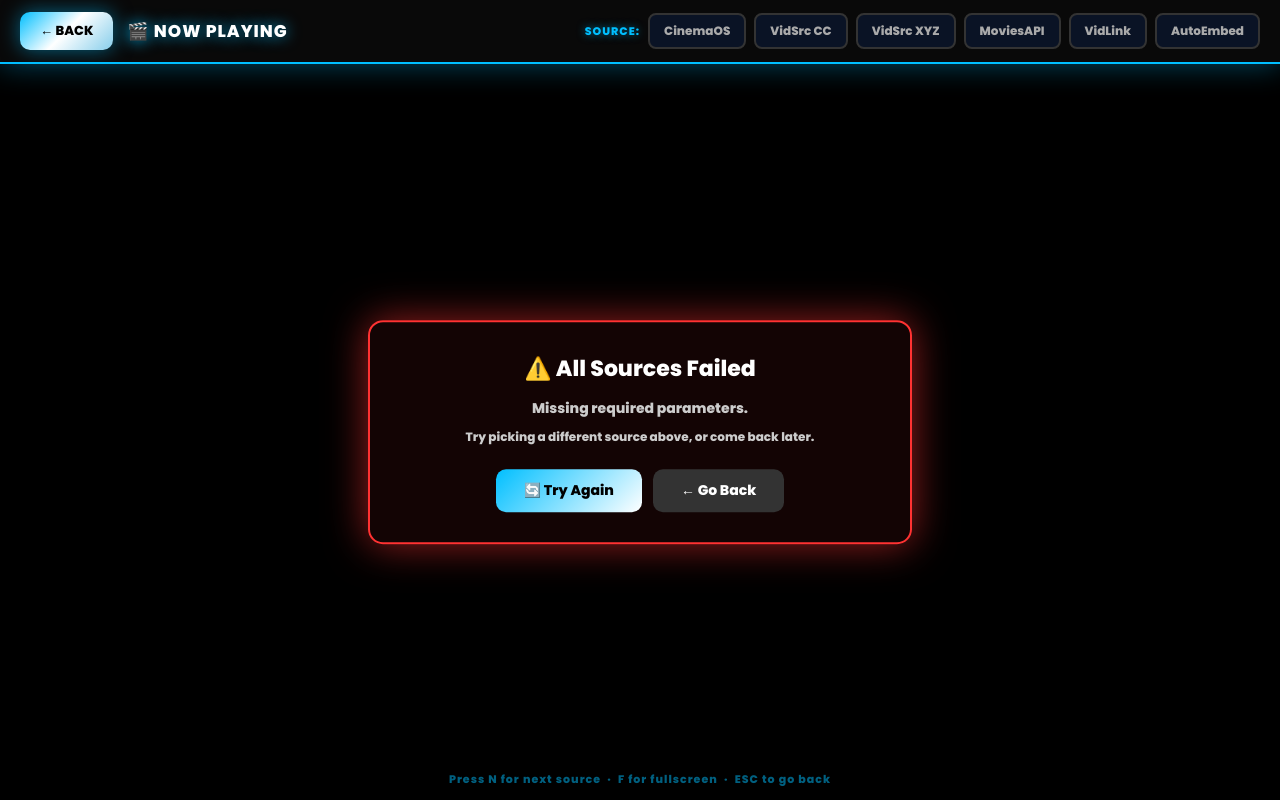
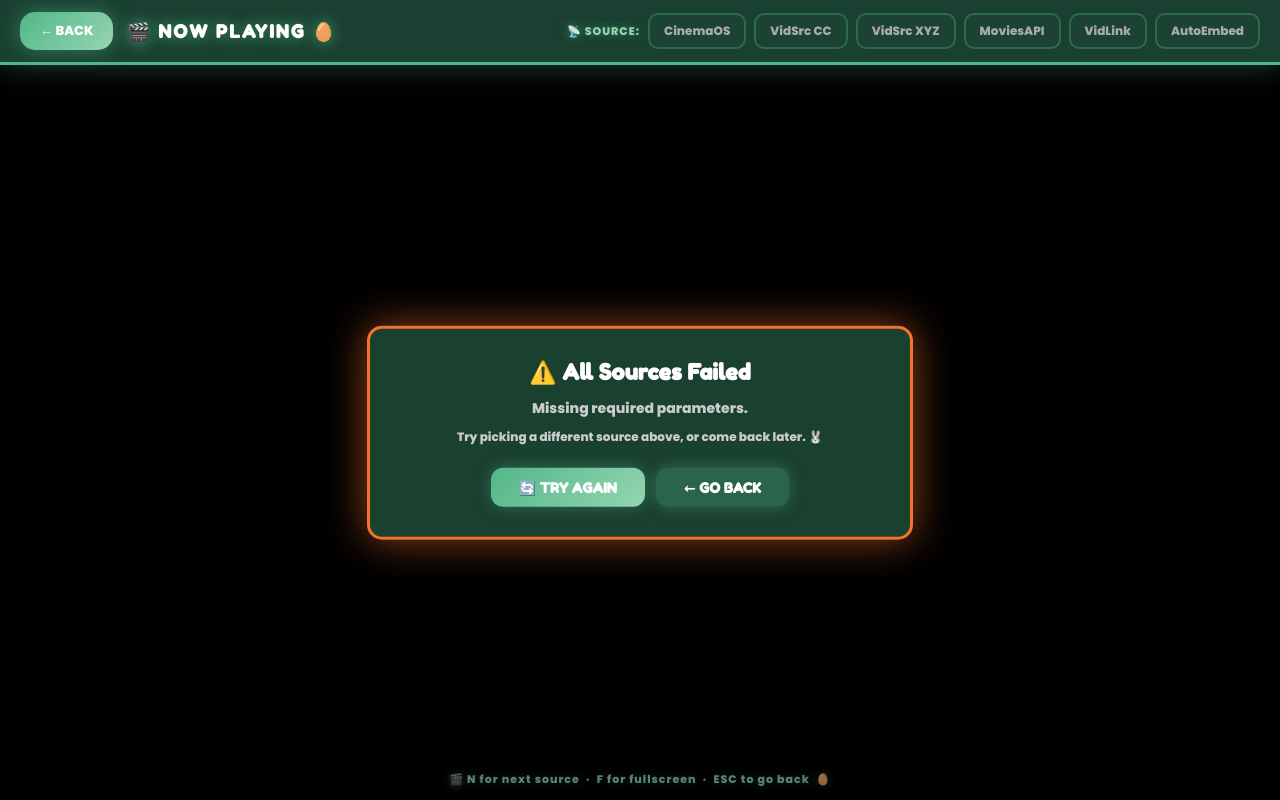
Before and after one commit to DeviousDerrick/aurababymediarebirth, a website: page public/tvplayer.html in a window 1280 px wide. Drawn offline with Linux system fonts and the light colour scheme.

Commit message:
Revamp tvplayer.html for Easter theme
Updated the player page for Easter with new styles and titles.

```diff
--- a/public/tvplayer.html
+++ b/public/tvplayer.html
@@ -3,27 +3,30 @@
 <head>
   <meta charset="UTF-8">
   <meta name="viewport" content="width=device-width, initial-scale=1">
-  <title>Player | AuraBaby</title>
-  <link href="https://fonts.googleapis.com/css2?family=Poppins:wght@800&display=swap" rel="stylesheet">
+  <title>🥚 Player | AuraBaby Easter 🐰</title>
+  <link href="https://fonts.googleapis.com/css2?family=Fredoka+One&family=Poppins:wght@800&display=swap" rel="stylesheet">
   <style>
     html, body {
-      margin: 0; padding: 0;
-      width: 100%; height: 100%;
-      background: #000;
-      display: flex; flex-direction: column;
+      margin: 0;
+      padding: 0;
+      width: 100%;
+      height: 100%;
+      background: linear-gradient(180deg, #1a1a2e 0%, #0f3027 50%, #1b4332 100%);
+      display: flex;
+      flex-direction: column;
       font-family: 'Poppins', sans-serif;
       font-weight: 800;
       overflow: hidden;
     }
 
     .player-header {
-      background: rgba(10, 10, 10, 0.95);
+      background: rgba(27, 67, 50, 0.95);
       padding: 12px 20px;
       display: flex;
       justify-content: space-between;
       align-items: center;
-      border-bottom: 2px solid #00bfff;
-      box-shadow: 0 0 30px rgba(0, 191, 255, 0.4);
+      border-bottom: 3px solid #52b788;
+      box-shadow: 0 0 30px rgba(82, 183, 136, 0.4);
       z-index: 1000;
       flex-wrap: wrap;
       gap: 10px;
@@ -37,26 +40,27 @@
 
     .player-header h1 {
       color: white;
-      font-size: 17px;
+      font-family: 'Fredoka One', cursive;
+      font-size: 18px;
       margin: 0;
-      font-weight: 800;
+      font-weight: 900;
       text-transform: uppercase;
-      text-shadow: 0 0 15px rgba(0, 191, 255, 0.8);
-      letter-spacing: 1px;
+      text-shadow: 0 0 15px rgba(82, 183, 136, 0.8);
+      letter-spacing: 2px;
       white-space: nowrap;
     }
 
     .back-button {
-      background: linear-gradient(135deg, #00bfff 0%, #fff 50%, #87ceeb 100%);
-      color: black;
+      background: linear-gradient(135deg, #52b788, #95d5b2);
+      color: white;
       border: none;
       padding: 9px 20px;
-      border-radius: 10px;
+      border-radius: 15px;
       font-weight: 800;
       cursor: pointer;
       transition: all 0.3s;
       text-transform: uppercase;
-      box-shadow: 0 0 20px rgba(0, 191, 255, 0.5);
+      box-shadow: 0 0 20px rgba(82, 183, 136, 0.5);
       white-space: nowrap;
       font-family: 'Poppins', sans-serif;
       font-size: 13px;
@@ -64,10 +68,9 @@
 
     .back-button:hover {
       transform: translateY(-2px);
-      box-shadow: 0 0 30px rgba(0, 191, 255, 0.8);
+      box-shadow: 0 0 30px rgba(82, 183, 136, 0.8);
     }
 
-    /* SOURCE SELECTOR */
     .source-selector {
       display: flex;
       align-items: center;
@@ -76,20 +79,21 @@
     }
 
     .source-label {
-      color: #00bfff;
+      color: #95d5b2;
       font-size: 11px;
       text-transform: uppercase;
       letter-spacing: 1px;
       white-space: nowrap;
-      text-shadow: 0 0 8px rgba(0,191,255,0.6);
+      text-shadow: 0 0 8px rgba(82, 183, 136, 0.6);
+      font-weight: 900;
     }
 
     .source-btn {
-      background: rgba(10, 20, 40, 0.9);
+      background: rgba(27, 67, 50, 0.9);
       color: #aaa;
-      border: 2px solid #333;
+      border: 2px solid #2d6a4f;
       padding: 7px 14px;
-      border-radius: 8px;
+      border-radius: 10px;
       font-weight: 800;
       font-family: 'Poppins', sans-serif;
       font-size: 12px;
@@ -99,17 +103,16 @@
     }
 
     .source-btn:hover {
-      border-color: #00bfff;
+      border-color: #52b788;
       color: #fff;
-      box-shadow: 0 0 15px rgba(0, 191, 255, 0.5);
+      box-shadow: 0 0 15px rgba(82, 183, 136, 0.5);
     }
 
     .source-btn.active {
-      background: linear-gradient(135deg, #00bfff 0%, #fff 50%, #87ceeb 100%);
-      color: #000;
+      background: linear-gradient(135deg, #52b788, #95d5b2);
+      color: white;
       border-color: #fff;
-      box-shadow: 0 0 20px rgba(0, 191, 255, 0.8),
-                  0 0 40px rgba(255,255,255,0.4);
+      box-shadow: 0 0 20px rgba(82, 183, 136, 0.8);
     }
 
     .source-btn.failed {
@@ -119,17 +122,16 @@
     }
 
     .source-btn.loading-src {
-      border-color: #ffaa00;
-      color: #ffaa00;
+      border-color: #f9c74f;
+      color: #f9c74f;
       animation: srcPulse 1s ease-in-out infinite;
     }
 
     @keyframes srcPulse {
-      0%, 100% { box-shadow: 0 0 10px rgba(255,170,0,0.4); }
-      50%       { box-shadow: 0 0 25px rgba(255,170,0,0.9); }
+      0%, 100% { box-shadow: 0 0 10px rgba(249, 199, 79, 0.4); }
+      50% { box-shadow: 0 0 25px rgba(249, 199, 79, 0.9); }
     }
 
-    /* PLAYER */
     .player-container {
       flex: 1;
       position: relative;
@@ -142,86 +144,110 @@
 
     iframe {
       position: absolute;
-      top: 0; left: 0;
-      width: 100%; height: 100%;
+      top: 0;
+      left: 0;
+      width: 100%;
+      height: 100%;
       border: none;
       background: #000;
     }
 
     .loading {
       position: absolute;
-      top: 50%; left: 50%;
+      top: 50%;
+      left: 50%;
       transform: translate(-50%, -50%);
       color: white;
       font-size: 18px;
       text-align: center;
       font-weight: 800;
       z-index: 100;
-      background: rgba(0,0,0,0.85);
+      background: rgba(27, 67, 50, 0.85);
       padding: 30px 40px;
       border-radius: 15px;
-      border: 2px solid #00bfff;
-      box-shadow: 0 0 40px rgba(0, 191, 255, 0.6);
+      border: 3px solid #52b788;
+      box-shadow: 0 0 40px rgba(82, 183, 136, 0.6);
       display: flex;
       flex-direction: column;
       align-items: center;
     }
 
     .loading-spinner {
-      border: 5px solid #333;
-      border-top: 5px solid #00bfff;
+      border: 5px solid #1b4332;
+      border-top: 5px solid #f9c74f;
       border-radius: 50%;
-      width: 50px; height: 50px;
+      width: 50px;
+      height: 50px;
       animation: spin 1s linear infinite;
       margin: 15px auto;
-      box-shadow: 0 0 30px rgba(0, 191, 255, 0.6);
+      box-shadow: 0 0 30px rgba(249, 199, 79, 0.6);
     }
 
     @keyframes spin {
-      0%   { transform: rotate(0deg); }
+      0% { transform: rotate(0deg); }
       100% { transform: rotate(360deg); }
     }
 
-    .loading p { margin: 5px 0; }
-    .loading .src-name { color: #00bfff; font-size: 14px; }
+    .loading p {
+      margin: 5px 0;
+    }
+
+    .loading .src-name {
+      color: #95d5b2;
+      font-family: 'Fredoka One', cursive;
+      font-size: 14px;
+    }
 
     .error-message {
       display: none;
       position: absolute;
-      top: 50%; left: 50%;
+      top: 50%;
+      left: 50%;
       transform: translate(-50%, -50%);
-      background: rgba(20, 5, 5, 0.97);
+      background: rgba(27, 67, 50, 0.97);
       color: white;
       padding: 30px;
       border-radius: 15px;
       text-align: center;
       max-width: 480px;
       width: 90%;
-      border: 2px solid #ff3232;
-      box-shadow: 0 0 40px rgba(255, 50, 50, 0.6);
+      border: 3px solid #f3722c;
+      box-shadow: 0 0 40px rgba(243, 114, 44, 0.6);
       z-index: 101;
     }
 
-    .error-message h2 { margin: 0 0 12px; font-size: 22px; }
-    .error-message p  { margin: 8px 0; line-height: 1.6; font-size: 14px; color: #ccc; }
+    .error-message h2 {
+      margin: 0 0 12px;
+      font-size: 22px;
+      font-family: 'Fredoka One', cursive;
+    }
+
+    .error-message p {
+      margin: 8px 0;
+      line-height: 1.6;
+      font-size: 14px;
+      color: #ccc;
+    }
 
     .retry-button {
-      background: linear-gradient(135deg, #00bfff, #fff);
-      color: black;
+      background: linear-gradient(135deg, #52b788, #95d5b2);
+      color: white;
       border: none;
       padding: 11px 28px;
-      border-radius: 10px;
+      border-radius: 12px;
       font-weight: 800;
-      font-family: 'Poppins', sans-serif;
+      font-family: 'Fredoka One', cursive;
       cursor: pointer;
       margin-top: 14px;
       transition: all 0.3s;
       font-size: 14px;
+      text-transform: uppercase;
+      box-shadow: 0 0 15px rgba(82, 183, 136, 0.4);
     }
 
     .retry-button:hover {
       transform: scale(1.05);
-      box-shadow: 0 0 20px rgba(0,191,255,0.8);
+      box-shadow: 0 0 25px rgba(82, 183, 136, 0.8);
     }
 
     .hint {
@@ -229,18 +255,31 @@
       bottom: 12px;
       left: 50%;
       transform: translateX(-50%);
-      color: rgba(0,191,255,0.5);
+      color: rgba(149, 213, 178, 0.6);
       font-size: 11px;
       pointer-events: none;
       z-index: 999;
       letter-spacing: 1px;
+      text-shadow: 0 0 10px rgba(82, 183, 136, 0.3);
     }
 
     @media (max-width: 600px) {
-      .player-header { padding: 10px 12px; }
-      .player-header h1 { font-size: 13px; }
-      .source-btn { font-size: 11px; padding: 6px 10px; }
-      .source-label { display: none; }
+      .player-header {
+        padding: 10px 12px;
+      }
+
+      .player-header h1 {
+        font-size: 13px;
+      }
+
+      .source-btn {
+        font-size: 11px;
+        padding: 6px 10px;
+      }
+
+      .source-label {
+        display: none;
+      }
     }
   </style>
 </head>
@@ -249,11 +288,11 @@
   <div class="player-header">
     <div class="header-left">
       <button class="back-button" onclick="window.history.back()">← BACK</button>
-      <h1 id="playerTitle">Loading...</h1>
+      <h1 id="playerTitle">🥚 Playing...</h1>
     </div>
 
     <div class="source-selector">
-      <span class="source-label">SOURCE:</span>
+      <span class="source-label">📡 SOURCE:</span>
       <button class="source-btn" data-index="0">CinemaOS</button>
       <button class="source-btn" data-index="1">VidSrc CC</button>
       <button class="source-btn" data-index="2">VidSrc XYZ</button>
@@ -266,27 +305,27 @@
   <div class="player-container">
     <div class="loading" id="loading">
       <div class="loading-spinner"></div>
-      <p>Loading player...</p>
+      <p>🥚 Loading your movie...</p>
       <p class="src-name" id="loadingSrcName"></p>
     </div>
 
     <div class="error-message" id="errorMessage">
       <h2>⚠️ All Sources Failed</h2>
       <p id="errorText">Unable to load any video source.</p>
-      <p style="font-size:12px;">Try picking a different source above, or come back later.</p>
+      <p style="font-size:12px;">Try picking a different source above, or come back later. 🐰</p>
       <button class="retry-button" onclick="tryProvider(0)">🔄 Try Again</button>
-      <button class="retry-button" onclick="window.history.back()" style="margin-left:8px; background: #333; color:#fff;">← Go Back</button>
+      <button class="retry-button" onclick="window.history.back()" style="margin-left:8px; background: rgba(82, 183, 136, 0.3);">← Go Back</button>
     </div>
 
     <iframe
       id="player"
       allowfullscreen
       allow="autoplay; fullscreen; picture-in-picture; encrypted-media"
-      sandbox="allow-same-origin allow-scripts allow-forms allow-pointer-lock allow-popups allow-modals allow-orientation-lock allow-popups-to-escape-sandbox allow-presentation allow-top-navigation allow-top-navigation-by-user-activation"
+      sandbox="allow-same-origin allow-scripts allow-forms allow-pointer-lock allow-popups allow-modals allow-orientation-lock allow-popups-to-escape-sandbox allow-presentation allow-top-navigation"
     ></iframe>
   </div>
 
-  <div class="hint">Press N for next source &nbsp;·&nbsp; F for fullscreen &nbsp;·&nbsp; ESC to go back</div>
+  <div class="hint">🎬 N for next source &nbsp;·&nbsp; F for fullscreen &nbsp;·&nbsp; ESC to go back &nbsp;🥚</div>
 
   <script>
     const params   = new URLSearchParams(window.location.search);
@@ -305,42 +344,36 @@
 
     const PROVIDERS = [
       {
-        // CinemaOS - premium quality multi-server player
         name: "CinemaOS",
         url: () => type === "movie"
           ? `https://cinemaos.tech/player/${id}`
           : `https://cinemaos.tech/player/${id}/${season}/${episode}`
       },
       {
-        // vidsrc.cc - next gen, clean, multi-server, subtitles
         name: "vidsrc.cc",
         url: () => type === "movie"
           ? `https://vidsrc.cc/v2/embed/movie/${id}`
           : `https://vidsrc.cc/v2/embed/tv/${id}/${season}/${episode}`
       },
       {
-        // vidsrc.xyz - reliable, tmdb-based, minimal ads
         name: "vidsrc.xyz",
         url: () => type === "movie"
           ? `https://vidsrc.xyz/embed/movie?tmdb=${id}`
           : `https://vidsrc.xyz/embed/tv?tmdb=${id}&season=${season}&episode=${episode}`
       },
       {
-        // moviesapi.club - very clean player, great coverage
         name: "MoviesAPI",
         url: () => type === "movie"
           ? `https://moviesapi.club/movie/${id}`
           : `https://moviesapi.club/tv/${id}-${season}-${episode}`
       },
       {
-        // vidlink.pro - clean modern UI, multi quality
         name: "VidLink",
         url: () => type === "movie"
           ? `https://vidlink.pro/movie/${id}?autoplay=true&title=true`
           : `https://vidlink.pro/tv/${id}/${season}/${episode}?autoplay=true&title=true`
       },
       {
-        // autoembed.co - solid fallback, good coverage
         name: "AutoEmbed",
         url: () => type === "movie"
           ? `https://autoembed.co/movie/tmdb/${id}`
@@ -353,8 +386,8 @@
     const failed     = new Set();
 
     titleEl.textContent = type === "tv"
-      ? `📺 S${season}E${episode}`
-      : "🎬 NOW PLAYING";
+      ? `🐰 S${season}E${episode} 🥚`
+      : "🎬 NOW PLAYING 🥚";
 
     if (!type || !id) {
       showError("Missing required parameters.");
@@ -362,7 +395,6 @@
       tryProvider(0);
     }
 
-    // Wire up manual source buttons
     sourceBtns.forEach(btn => {
       btn.addEventListener("click", () => {
         tryProvider(parseInt(btn.dataset.index));
@@ -375,14 +407,14 @@
         if (failed.has(parseInt(b.dataset.index))) b.classList.add("failed");
       });
       if (sourceBtns[index]) {
-        sourceBtns[index].classList.remove("failed"); // override if manually picked
+        sourceBtns[index].classList.remove("failed");
         sourceBtns[index].classList.add(state);
       }
     }
 
     function tryProvider(index) {
       if (index >= PROVIDERS.length) {
-        showError("All sources failed. Pick one manually above or try again later.");
+        showError("All sources failed. Pick one manually above or try again later. 🐰");
         setButtonState(-1, "");
         return;
       }
@@ -400,7 +432,6 @@
 
       let loaded = false;
 
-      // Route through proxy so school filters can't block the embed sites
       const rawUrl = provider.url();
       const encoded = btoa(rawUrl).replace(/\+/g, '-').replace(/\//g, '_').replace(/=/g, '');
       playerFrame.src = `/ocho/${encoded}`;
@@ -412,7 +443,6 @@
         setTimeout(() => loadingEl.style.display = "none", 700);
       };
 
-      // Auto-advance after 12s
       loadTimer = setTimeout(() => {
         if (!loaded) {
           failed.add(index);
```
